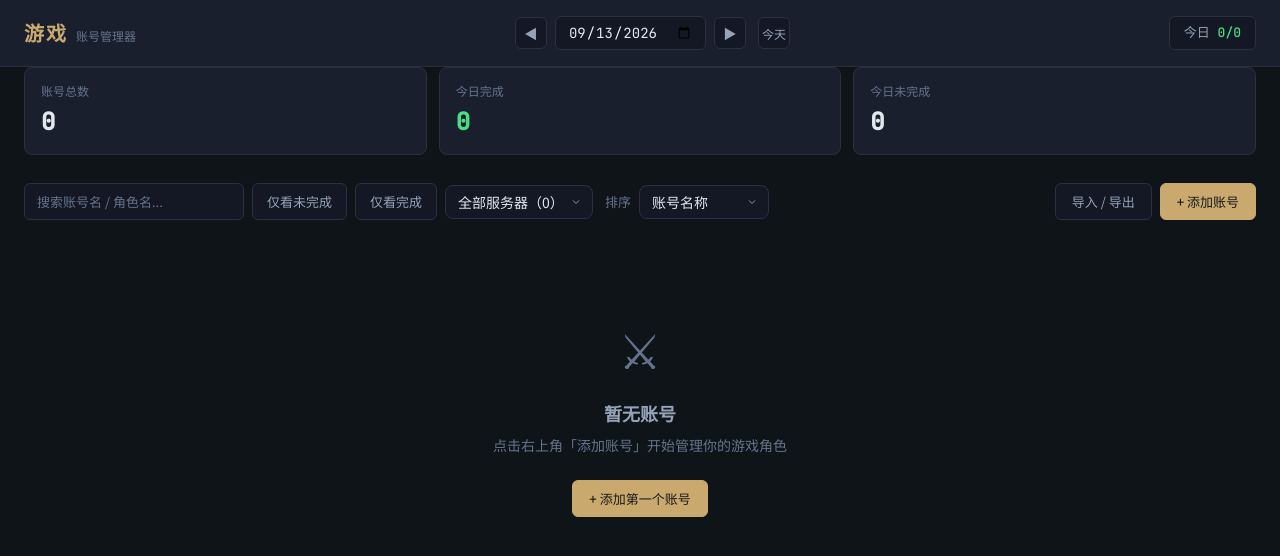
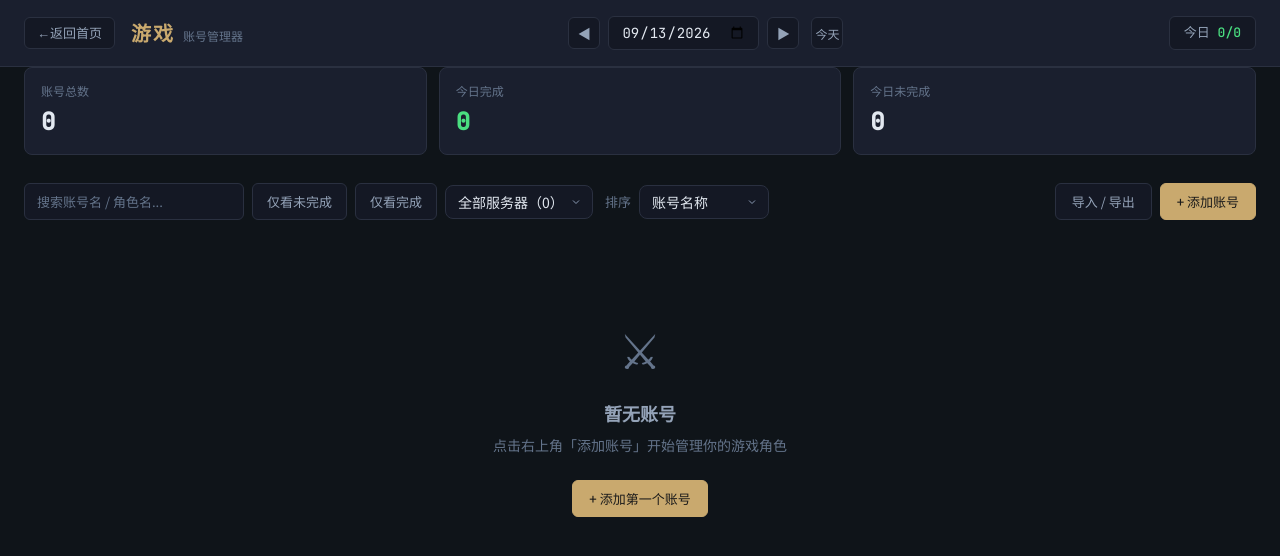
Before and after one commit to nj186/game-account-manager, a plain HTML site: page account-manager/index.html in a window 1280 px wide. Drawn offline with Linux system fonts and the light colour scheme.

Commit message:
feat: 账号管理器子页新增「返回首页」按钮

```diff
--- a/account-manager/index.html
+++ b/account-manager/index.html
@@ -63,6 +63,35 @@
       gap: 16px;
     }
 
+    /* 返回门户首页按钮：与 .date-nav button 风格协调的深色小按钮 */
+    .back-home {
+      display: inline-flex;
+      align-items: center;
+      justify-content: center;
+      height: 32px;
+      padding: 0 12px;
+      background: var(--bg-input);
+      border: 1px solid var(--border);
+      border-radius: 6px;
+      color: var(--text-secondary);
+      font-size: 13px;
+      font-family: var(--font-cn);
+      text-decoration: none;
+      white-space: nowrap;
+      transition: all 0.15s;
+    }
+
+    .back-home:hover {
+      border-color: var(--accent);
+      color: var(--accent);
+    }
+
+    /* 键盘 Tab 聚焦时的金色焦点环（只写 :focus-visible，不移除默认焦点环） */
+    .back-home:focus-visible {
+      outline: 2px solid var(--accent);
+      outline-offset: 2px;
+    }
+
     .logo {
       font-size: 20px;
       font-weight: 700;
@@ -780,6 +809,9 @@
 <!-- Header -->
 <header class="header">
   <div class="header-left">
+    <!-- 返回门户首页：用相对路径 ../ 指向 /game-account-manager/
+         （项目页下写成根路径 / 会跳到域名根导致 404，务必保持相对路径） -->
+    <a class="back-home" href="../" title="返回首页"><span aria-hidden="true">&#8592;</span> 返回首页</a>
     <div class="logo">游戏<span>账号管理器</span></div>
   </div>
   <div class="header-center">
```
